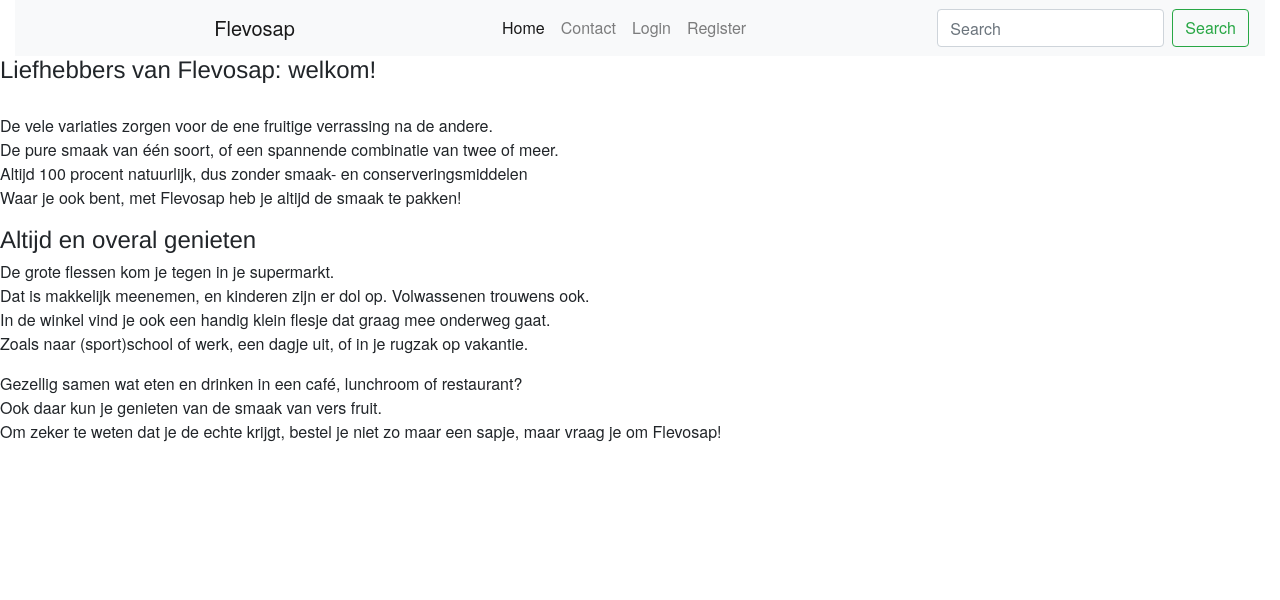
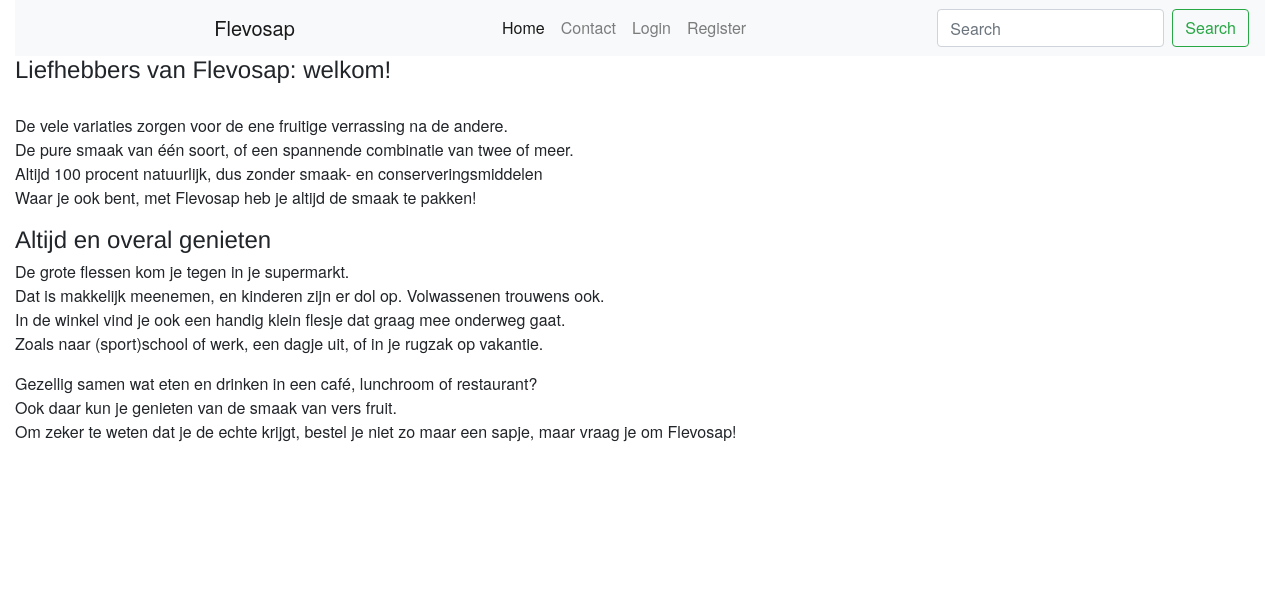
Before and after one commit to Mkirez/Flevosap, a PHP site: page /views/home.view.php in a window 1280 px wide. Shown: the top 600 px of the page. Run offline with PHP 8.4, Linux system fonts and the light colour scheme.

Commit message:
Kleine opmaakverandering Home. + kleine aanpassing dashboard.view.php

```diff
--- a/Misc/Alex/Website_Alex/views/home.view.php
+++ b/Misc/Alex/Website_Alex/views/home.view.php
@@ -4,16 +4,16 @@
 <?php include "includes/head.view.php" ?>
 <body>
     <?php include "includes/nav.view.php" ?>
-    <h3 style="text-align: left;">Liefhebbers van Flevosap: welkom!</h3>
+    <h3 style="text-align: left;" class="col-md-6">Liefhebbers van Flevosap: welkom!</h3>
     <section class="body">
-        <p style="text-align: left;">
+        <p style="text-align: left;" class="col-md-6">
                 <br>De vele variaties zorgen voor de ene fruitige verrassing na de andere.
                 <br>De pure smaak van één soort, of een spannende combinatie van twee of meer.
                 <br>Altijd 100 procent natuurlijk, dus zonder smaak- en conserveringsmiddelen
                 <br>Waar je ook bent, met Flevosap heb je altijd de smaak te pakken!
         </p>
-        <h3>Altijd en overal genieten</h3>
-       <div class="avia_textblock  " itemprop="text">
+        <h3 style="text-align: left;" class="col-md-6">Altijd en overal genieten</h3>
+       <div style="text-align: left;" class="col-md-8" itemprop="text">
            <p>De grote flessen kom je tegen in je supermarkt.
                <br>Dat is makkelijk meenemen, en kinderen zijn er dol op. Volwassenen trouwens ook.
                <br>In de winkel vind je ook een handig klein flesje dat graag mee onderweg gaat.
```
Also changed, not shown: Misc/Alex/Website_Alex/views/dashboard.view.php (+7 -6 lines), Website/views/home.view.php (+4 -4 lines).
